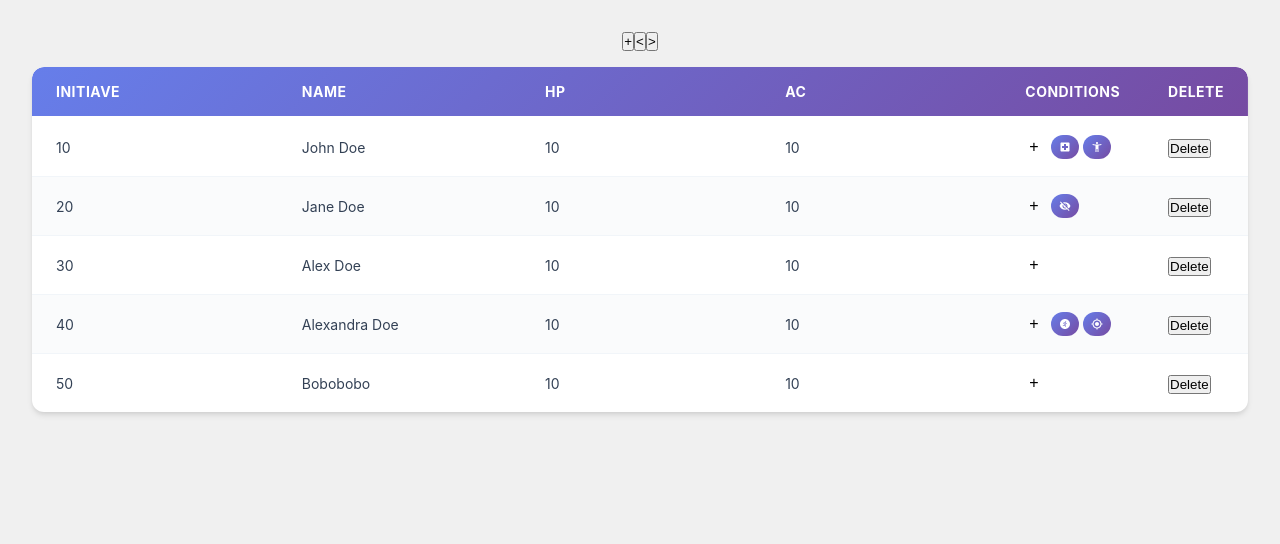
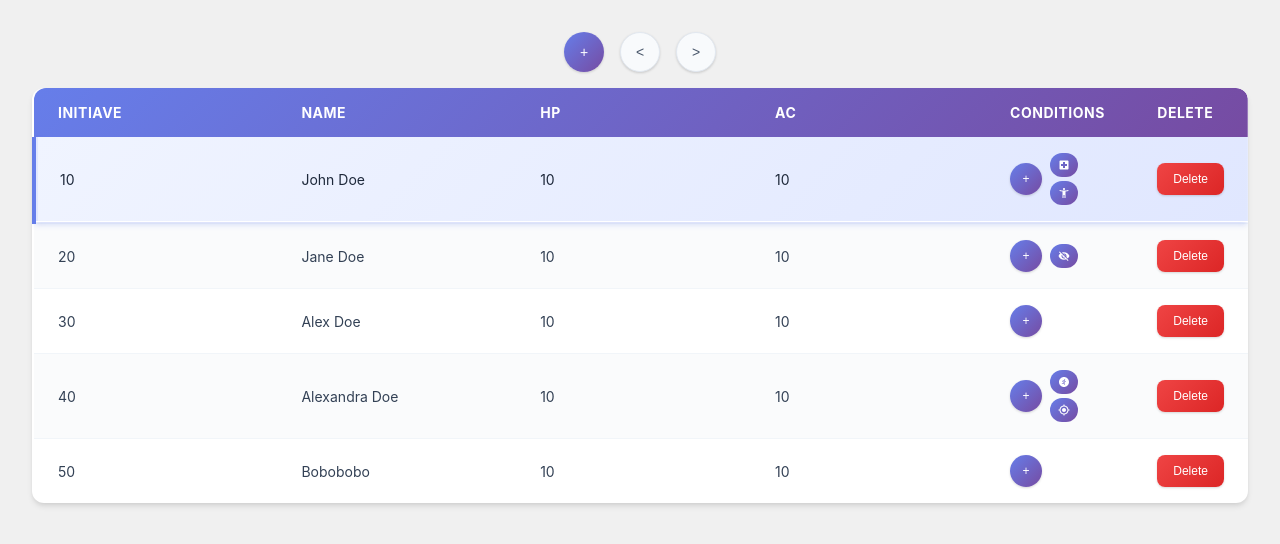
Before and after one commit to Smoopfrog/initiative-tracker, a React (Vite) app: page / in a window 1280 px wide. Shown: the top 544 px of the page. Built offline with nearby package versions, Linux system fonts and the light colour scheme.

Commit message:
add styling

```diff
--- a/src/App.css
+++ b/src/App.css
@@ -8,6 +8,126 @@
 .table-container {
 	margin: 0 auto;
 	width: fit-content;
+}
+
+/* Button Styles */
+.btn {
+	display: inline-flex;
+	align-items: center;
+	justify-content: center;
+	padding: 0.75rem 1.5rem;
+	border: none;
+	border-radius: 8px;
+	font-size: 0.875rem;
+	font-weight: 500;
+	cursor: pointer;
+	transition: all 0.2s ease-in-out;
+	text-decoration: none;
+	min-height: 2.5rem;
+	box-shadow: 0 1px 3px 0 rgba(0, 0, 0, 0.1), 0 1px 2px 0 rgba(0, 0, 0, 0.06);
+}
+
+.btn:hover {
+	transform: translateY(-1px);
+	box-shadow: 0 4px 6px -1px rgba(0, 0, 0, 0.1),
+		0 2px 4px -1px rgba(0, 0, 0, 0.06);
+}
+
+.btn:active {
+	transform: translateY(0);
+}
+
+.btn:focus {
+	outline: 2px solid #667eea;
+	outline-offset: 2px;
+}
+
+/* Primary Button */
+.btn-primary {
+	background: linear-gradient(135deg, #667eea 0%, #764ba2 100%);
+	color: white;
+}
+
+.btn-primary:hover {
+	background: linear-gradient(135deg, #5a67d8 0%, #6b46c1 100%);
+}
+
+/* Secondary Button */
+.btn-secondary {
+	background: #f8fafc;
+	color: #475569;
+	border: 1px solid #e2e8f0;
+}
+
+.btn-secondary:hover {
+	background: #f1f5f9;
+	border-color: #cbd5e1;
+}
+
+/* Danger Button */
+.btn-danger {
+	background: linear-gradient(135deg, #ef4444 0%, #dc2626 100%);
+	color: white;
+}
+
+.btn-danger:hover {
+	background: linear-gradient(135deg, #dc2626 0%, #b91c1c 100%);
+}
+
+/* Success Button */
+.btn-success {
+	background: linear-gradient(135deg, #10b981 0%, #059669 100%);
+	color: white;
+}
+
+.btn-success:hover {
+	background: linear-gradient(135deg, #059669 0%, #047857 100%);
+}
+
+/* Small Button */
+.btn-sm {
+	padding: 0.5rem 1rem;
+	font-size: 0.75rem;
+	min-height: 2rem;
+}
+
+/* Large Button */
+.btn-lg {
+	padding: 1rem 2rem;
+	font-size: 1rem;
+	min-height: 3rem;
+}
+
+/* Icon Button */
+.btn-icon {
+	padding: 0.5rem;
+	min-width: 2.5rem;
+	min-height: 2.5rem;
+	border-radius: 50%;
+}
+
+.btn-icon.btn-sm {
+	min-width: 2rem;
+	min-height: 2rem;
+}
+
+.btn-icon.btn-lg {
+	min-width: 3rem;
+	min-height: 3rem;
+}
+
+/* Disabled Button */
+.btn:disabled,
+.btn.disabled {
+	opacity: 0.5;
+	cursor: not-allowed;
+	transform: none !important;
+}
+
+.btn:disabled:hover,
+.btn.disabled:hover {
+	transform: none;
+	box-shadow: 0 1px 3px 0 rgba(0, 0, 0, 0.1), 0 1px 2px 0 rgba(0, 0, 0, 0.06);
 }
 
 /* Column Component Styles */
@@ -83,10 +203,35 @@
 .data-table tbody tr {
 	transition: all 0.2s ease-in-out;
 	border-bottom: 1px solid #f1f5f9;
+	cursor: pointer;
 }
 
 .data-table tbody tr:last-child {
 	border-bottom: none;
+}
+
+.data-table tbody tr:hover {
+	background-color: #f8fafc;
+	transform: translateY(-1px);
+	box-shadow: 0 2px 4px rgba(0, 0, 0, 0.1);
+}
+
+/* Selected Row Styles */
+.data-table tbody tr.selected {
+	background: linear-gradient(135deg, #f0f4ff 0%, #e0e7ff 100%);
+	border-left: 4px solid #667eea;
+	box-shadow: 0 4px 6px -1px rgba(102, 126, 234, 0.2),
+		0 2px 4px -1px rgba(102, 126, 234, 0.1);
+	transform: translateY(-2px);
+}
+
+.data-table tbody tr.selected:hover {
+	background: linear-gradient(135deg, #e0e7ff 0%, #c7d2fe 100%);
+}
+
+.data-table tbody tr.selected td {
+	color: #1e293b;
+	font-weight: 500;
 }
 
 .data-table tbody td {
@@ -100,6 +245,14 @@
 /* Alternating row colors for better readability */
 .data-table tbody tr:nth-child(even) {
 	background-color: #fafbfc;
+}
+
+.data-table tbody tr:nth-child(even).selected {
+	background: linear-gradient(135deg, #f0f4ff 0%, #e0e7ff 100%);
+}
+
+.data-table tbody tr:nth-child(even).selected:hover {
+	background: linear-gradient(135deg, #e0e7ff 0%, #c7d2fe 100%);
 }
 
 /* Responsive Design */
--- a/src/Components/Table/Row/Row.tsx
+++ b/src/Components/Table/Row/Row.tsx
@@ -8,9 +8,19 @@ export interface IRow {
 	columns: IColumn[];
 	/** Is header */
 	isHeader?: boolean;
+	/** Optional className for styling */
+	className?: string;
+	/** Optional click handler */
+	onClick?: () => void;
 }
 
-const Row: React.FC<IRow> = ({ columns, isHeader = false, rowId }) => {
+const Row: React.FC<IRow> = ({
+	columns,
+	isHeader = false,
+	rowId,
+	className,
+	onClick,
+}) => {
 	const rowContent = columns.map((column) =>
 		isHeader ? (
 			<th key={column.name}>
@@ -23,7 +33,11 @@ const Row: React.FC<IRow> = ({ columns, isHeader = false, rowId }) => {
 		)
 	);
 
-	return <tr>{rowContent}</tr>;
+	return (
+		<tr className={className} onClick={onClick}>
+			{rowContent}
+		</tr>
+	);
 };
 
 export default Row;
--- a/src/InitiativeTracker/Conditions/ConditionsModal.tsx
+++ b/src/InitiativeTracker/Conditions/ConditionsModal.tsx
@@ -43,7 +43,11 @@ const ConditionsModal: React.FC<ConditionsModalProps> = ({
 			<div className="modal-content" onClick={(e) => e.stopPropagation()}>
 				<div className="modal-header">
 					<h2>Select Conditions</h2>
-					<button className="close-button" onClick={onClose}>
+					<button
+						className="btn btn-icon btn-sm"
+						onClick={onClose}
+						style={{ background: "none", color: "white", border: "none" }}
+					>
 						×
 					</button>
 				</div>
@@ -94,10 +98,10 @@ const ConditionsModal: React.FC<ConditionsModalProps> = ({
 				</div>
 
 				<div className="modal-footer">
-					<button className="cancel-button" onClick={handleCancel}>
+					<button className="btn btn-secondary" onClick={handleCancel}>
 						Cancel
 					</button>
-					<button className="save-button" onClick={handleSave}>
+					<button className="btn btn-primary" onClick={handleSave}>
 						Save
 					</button>
 				</div>
--- a/src/InitiativeTracker/Conditions/ConditionsRenderer.tsx
+++ b/src/InitiativeTracker/Conditions/ConditionsRenderer.tsx
@@ -39,7 +39,7 @@ const ConditionsRenderer: React.FC<{
 		<>
 			<div className="conditions-container">
 				<button
-					className="edit-conditions-button"
+					className="btn btn-primary btn-icon btn-sm"
 					onClick={() => setIsModalOpen(true)}
 					title="Edit conditions"
 				>
--- a/src/InitiativeTracker/DeleteCellRenderer.tsx
+++ b/src/InitiativeTracker/DeleteCellRenderer.tsx
@@ -5,7 +5,15 @@ interface IDeleteCellRenderer {
 }
 
 const DeleteCellRenderer: React.FC<IDeleteCellRenderer> = ({ onClick }) => {
-	return <button onClick={onClick}>Delete</button>;
+	return (
+		<button
+			className="btn btn-danger btn-sm"
+			onClick={onClick}
+			title="Delete Character"
+		>
+			Delete
+		</button>
+	);
 };
 
 export default DeleteCellRenderer;
--- a/src/InitiativeTracker/InitiativeTracker.tsx
+++ b/src/InitiativeTracker/InitiativeTracker.tsx
@@ -9,8 +9,8 @@ const InitiativeTracker: React.FC = () => {
 		initialCharacters || []
 	);
 
-	const [selectedCharacterId, setSelectedCharacterId] = useState<string | null>(
-		characters[0]?.id || null
+	const [selectedCharacterId, setSelectedCharacterId] = useState<string>(
+		characters[0]?.id || ""
 	);
 
 	return (
@@ -23,6 +23,7 @@ const InitiativeTracker: React.FC = () => {
 			/>
 			<InitiativeTrackerTable
 				characters={characters}
+				selectedCharacterId={selectedCharacterId}
 				setCharacters={setCharacters}
 			/>
 		</div>
--- a/src/InitiativeTracker/InitiativeTrackerMenu.tsx
+++ b/src/InitiativeTracker/InitiativeTrackerMenu.tsx
@@ -57,25 +57,40 @@ const InitiativeTrackerMenu: React.FC<IInitiativeTrackerMenuProps> = ({
 	};
 
 	return (
-		<div>
+		<div
+			style={{
+				display: "flex",
+				gap: "1rem",
+				alignItems: "center",
+				justifyContent: "center",
+			}}
+		>
 			<button
+				className="btn btn-primary btn-icon"
 				onClick={() => {
 					addCharacter();
 				}}
+				title="Add Character"
 			>
 				+
 			</button>
 			<button
+				className="btn btn-secondary btn-icon"
 				onClick={() => {
 					onNavigation("previous");
 				}}
+				disabled={!selectedCharacterId || characters.length === 0}
+				title="Previous Character"
 			>
 				&lt;
 			</button>
 			<button
+				className="btn btn-secondary btn-icon"
 				onClick={() => {
 					onNavigation("next");
 				}}
+				disabled={!selectedCharacterId || characters.length === 0}
+				title="Next Character"
 			>
 				&gt;
 			</button>
--- a/src/InitiativeTracker/Table/InitiativeTrackerTable.tsx
+++ b/src/InitiativeTracker/Table/InitiativeTrackerTable.tsx
@@ -10,11 +10,13 @@ import type { IColumnProps } from "../../Components/Table/Column.tsx/Column";
 interface IInitiativeTrackerTableProps {
 	/** Initial characters to display in the table */
 	characters: ICharacter[];
+	selectedCharacterId: string;
 	setCharacters: Dispatch<React.SetStateAction<ICharacter[]>>;
 }
 
 const InitiativeTrackerTable: React.FC<IInitiativeTrackerTableProps> = ({
 	characters,
+	selectedCharacterId,
 	setCharacters,
 }) => {
 	const handleConditionsUpdate = useCallback(
@@ -43,6 +45,7 @@ const InitiativeTrackerTable: React.FC<IInitiativeTrackerTableProps> = ({
 		() =>
 			characters.map((character) => ({
 				rowId: character.id,
+				className: character.id === selectedCharacterId ? "selected" : "",
 				columns: initiativeTrackerColumns.map((column) => {
 					const columnConfig = {
 						...column,
@@ -70,7 +73,12 @@ const InitiativeTrackerTable: React.FC<IInitiativeTrackerTableProps> = ({
 					return columnConfig;
 				}),
 			})),
-		[characters]
+		[
+			characters,
+			selectedCharacterId,
+			handleConditionsUpdate,
+			handleDeleteCharacter,
+		]
 	);
 
 	const headerRow: IRow = {
```
